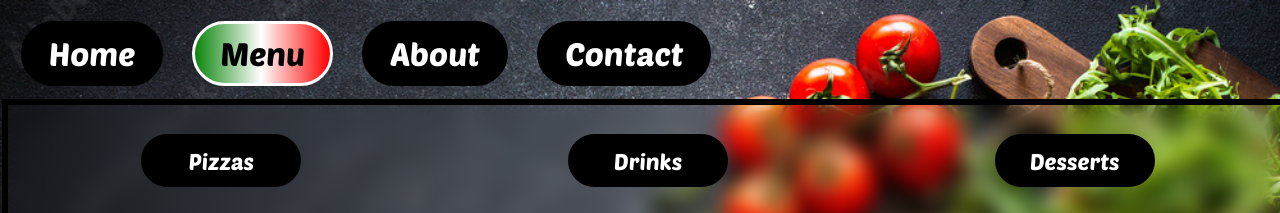
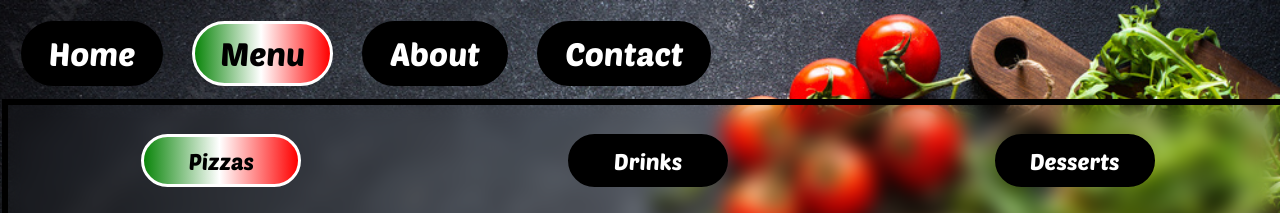
Before and after one commit to csongam7/restaurant, a website built with webpack: page src/index.html in a window 1280 px wide. Both pictures are taken after a click on the button "Menu". Shown: the top 213 px of the page. Built offline with nearby package versions, Linux system fonts and the light colour scheme.

Commit message:
menu buttons show which tav is opened

```diff
--- a/src/css/home.module.css
+++ b/src/css/home.module.css
@@ -4,6 +4,7 @@
 }
 
 .content{
+  border: none;
     display: flex;
     height: fit-content;
     color: white;
--- a/src/index.js
+++ b/src/index.js
@@ -5,6 +5,7 @@ import { aboutLoader } from "./about";
 
 function loadPage(tab) {
     const content = document.querySelector('#content');
+    content.classList = '';
     content.innerHTML = '';
 
     const buttons = document.querySelectorAll('button');
--- a/src/menu.js
+++ b/src/menu.js
@@ -1,5 +1,6 @@
 //import { version } from 'html-webpack-plugin';
 import * as styles from './css/menu.module.css';
+import * as buttonStyle from './css/index.module.css';
 
 export function menuLoader(){
     const menuContainer = document.createElement('div');
@@ -26,6 +27,10 @@ export function menuLoader(){
     pizzaBtn.classList.add(styles['menuBtn']);
     drinkBtn.classList.add(styles['menuBtn']);
     dessertBtn.classList.add(styles['menuBtn']);
+
+    pizzaBtn.id = 'pizzas';
+    drinkBtn.id = 'drinks';
+    dessertBtn.id = 'desserts';
 
     //add buttons to the container
     menuNavigationContainer.appendChild(pizzaBtn);
@@ -83,6 +88,13 @@ export function menuLoader(){
     }
 
     function selectTheMenu(food = 'pizzas'){
+        const buttons = document.querySelectorAll(`.${styles['menuBtn']}`);
+    buttons.forEach((button) => {if (button.id == `${food}`){
+        button.classList.add(buttonStyle['active']);
+    }
+    else{
+        button.classList.remove(buttonStyle['active']);
+    }})
         let data = [];
         switch(food){
             case 'pizzas':
```
